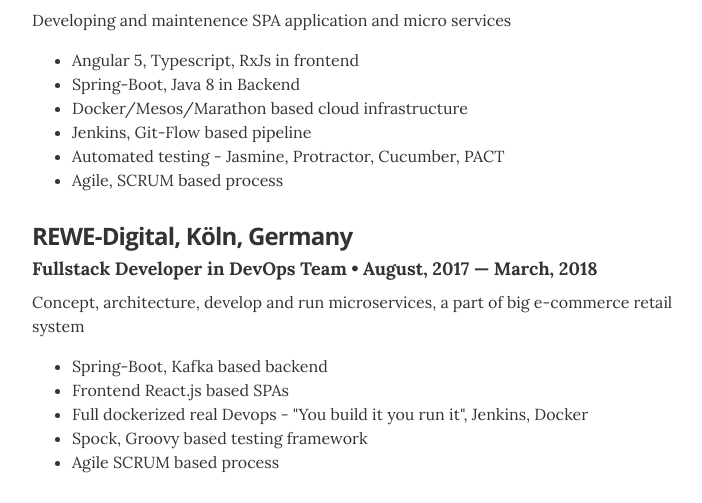
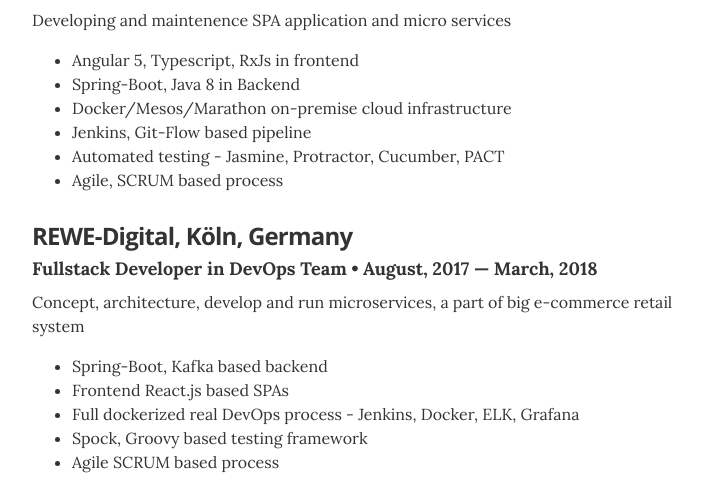
Before and after one commit to jdobosz/jdobosz.github.io, a Jekyll site: the page built from index.html, in a window 1280 px wide and 900 px high, scrolled down 1840 px. Shown: the part 162-665 px from the top of the window, without its empty margins (268-970 px from the left). Built offline with Jekyll 4.4.1, drawn with Linux system fonts in a browser that asks for light colours.

Commit message:
update docker skills

```diff
--- a/_data/experience.yml
+++ b/_data/experience.yml
@@ -17,7 +17,7 @@
   skills:
     - item: Angular 5, Typescript, RxJs in frontend
     - item: Spring-Boot, Java 8 in Backend
-    - item: Docker/Mesos/Marathon based cloud infrastructure
+    - item: Docker/Mesos/Marathon on-premise cloud infrastructure
     - item: Jenkins, Git-Flow based pipeline
     - item: Automated testing - Jasmine, Protractor, Cucumber, PACT
     - item: Agile, SCRUM based process
@@ -30,7 +30,7 @@
   skills:
   - item: Spring-Boot, Kafka based backend
   - item: Frontend React.js based SPAs
-  - item: Full dockerized real Devops - "You build it you run it", Jenkins, Docker
+  - item: Full dockerized real DevOps process - Jenkins, Docker, ELK, Grafana
   - item: Spock, Groovy based testing framework
   - item: Agile SCRUM based process
 
```
